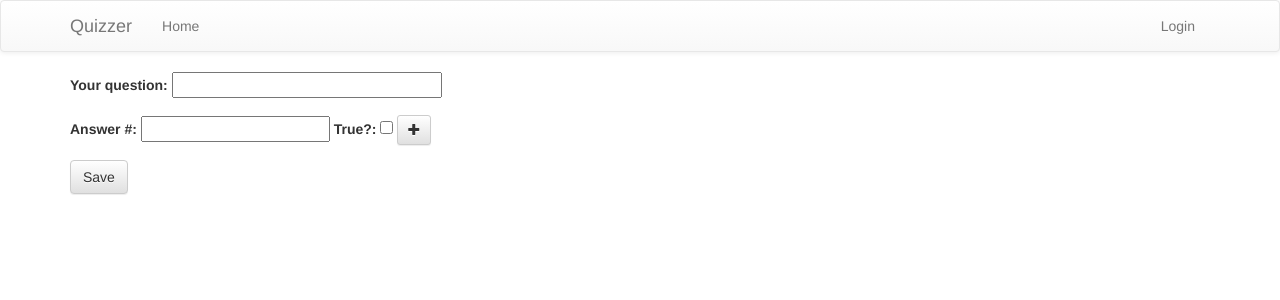
After one commit to andreikhudavets/pylearning, a Flask app: page /question in a window 1280 px wide. The commit adds this page. Shown: the top 300 px of the page. Run offline with Flask 2, Linux system fonts and the light colour scheme; parts of the project's set-up code (start-up, migrations or seed data) failed here and were passed over; some libraries are stand-ins or nearby versions.

Commit message:
Added question form

```diff
--- a/Projects/Quizzer/app/forms.py
+++ b/Projects/Quizzer/app/forms.py
@@ -1,7 +1,12 @@
 from flask.ext.wtf import Form
-from wtforms import StringField, BooleanField, TextAreaField
+from wtforms import StringField, BooleanField, TextAreaField, FieldList
 from wtforms.validators import Length, DataRequired
 from app.models import User
 
 class NewTopicForm(Form):
     topic = StringField('Topic', validators=[DataRequired(), Length(min=0, max=255)])
+
+class NewQuestionForm(Form):
+    question = StringField('Text', validators=[DataRequired(), Length(min=0, max=255)])
+    answers = FieldList(StringField('Answer', validators=[DataRequired(), Length(min=0, max=255)]), min_entries=1, max_entries=5)
+    validities = FieldList(BooleanField('IsValidAnswer', validators=[DataRequired(), Length(min=0, max=255)]), min_entries=1, max_entries=5)
--- /dev/null
+++ b/Projects/Quizzer/app/templates/question.html
@@ -0,0 +1,32 @@
+{% extends "base.html" %}
+
+{% block content %}
+
+            <form class="form" action="" method="post" name="post">
+                {{form.hidden_tag()}}
+                <div class="form-group {% if form.errors.post %}error{% endif %}">
+                    <div class="form-group">
+                        <label for="question">Your question:</label>
+                        {{ form.question(size = 30, maxlength = 255) }}
+                    </div>
+
+                    <div class="form-group" id="answergroup-0">
+                        {% for answer, is_valid in answerzip %}
+                            <label for="answers">Answer #:</label>
+                                    {{answer}}
+                            <label for="validities">True?:</label>
+                                    {{is_valid}}
+                            <a class="btn btn-default btn-sm" href="#" role="button"><span class="glyphicon glyphicon-plus" aria-hidden="true"></span></a>
+                        {% endfor %}
+                    </div>
+
+                    <div class="form-group">
+                        <button type="submit" class="btn btn-default">Save</button>
+                    </div>
+                </div>
+                {% for error in form.errors %}
+                    <span class="help-inline">{{error}}</span>
+                {% endfor %}
+            </form>
+
+{% endblock %}
--- a/Projects/Quizzer/app/templates/questions.html
+++ b/Projects/Quizzer/app/templates/questions.html
@@ -1,7 +1,7 @@
 {% extends "base.html" %}
 
 {% block content %}
-        <div class="margin-bottom-30"><a class="btn btn-default" href="#" role="button">Add a new question</a></div>
+        <div class="margin-bottom-30"><a class="btn btn-default" role="button" href={{ url_for('question', action='new')}}>Add a new question</a></div>
 
         <table class="table table-striped">
             <tr>
@@ -15,7 +15,7 @@
                 <td>{{ question.id }}</td>
                 <td>{{ question.text }}</td>
                 <td>{{ question.author }}</td>
-                <td><a href={{ url_for('question', operation='delete', question_id=question.id)}}>delete</a></td>
+                <td><a href={{ url_for('question', action='delete', id=question.id)}}>delete</a></td>
             </tr>
             {% endfor %}
         </table>
--- a/Projects/Quizzer/app/views.py
+++ b/Projects/Quizzer/app/views.py
@@ -3,7 +3,7 @@ from app import app, db, lm
 from flask.ext.login import login_user, logout_user, current_user, login_required, redirect, url_for, flash, request
 from auth import OAuthSignIn
 from models import User, Topic, Question, Answer, Attempt
-from forms import NewTopicForm
+from forms import NewTopicForm, NewQuestionForm
 
 @app.before_request
 def before_request():
@@ -66,11 +66,19 @@ def questions(topic_id = None):
                            title='Questions for topic {}'.format(topic.name),
                            questions = topic.questions)
 
-@app.route('/question', methods=['GET', 'POST'])
-def question():
+
+@app.route('/question', defaults={'id':None, 'action':None}, methods=['GET', 'POST'])
+@app.route('/question/<action>', defaults={'id':None}, methods=['GET', 'POST'])
+@app.route('/question/<action>/<int:id>', methods=['GET', 'POST'])
+def question(action="new", id = None):
+    form = NewQuestionForm(request.form)
+
+    answerzip = zip(form.answers, form.validities)
 
     return render_template('question.html',
-                           title='Question')
+                           title='Question',
+                           form = form,
+                           answerzip = answerzip)
 
 
 
```
Also changed, not shown: Projects/Quizzer/app/templates/question.py (deleted, +0 -15 lines).
